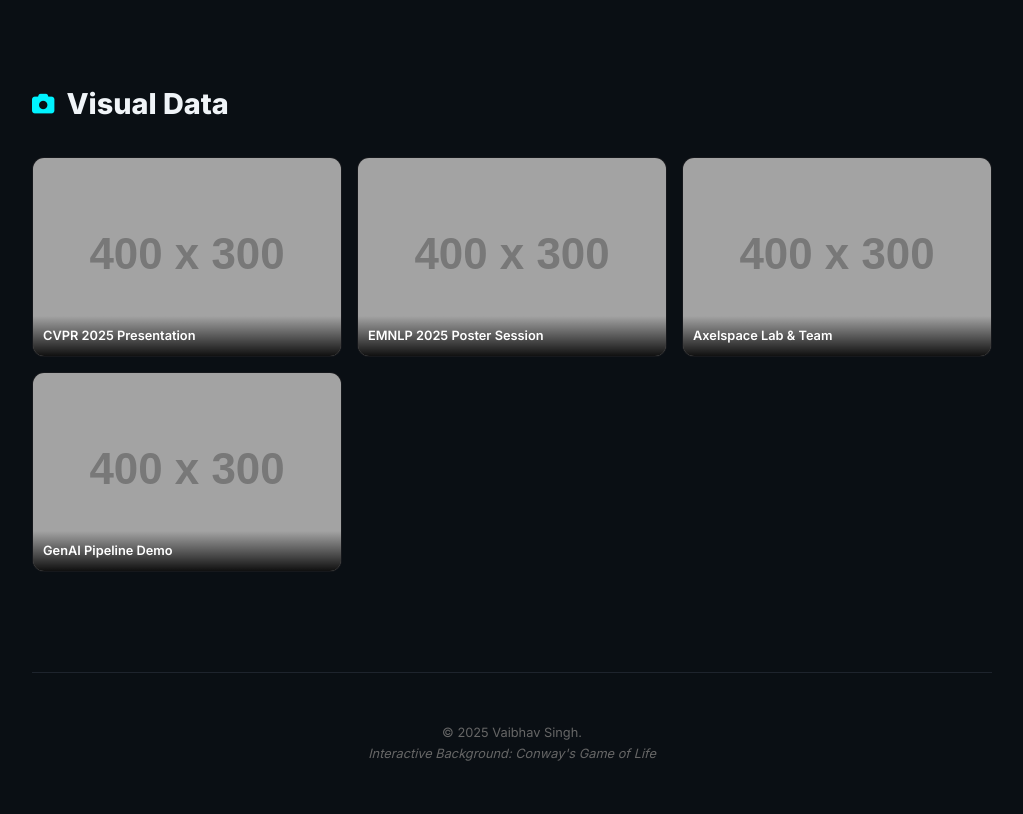
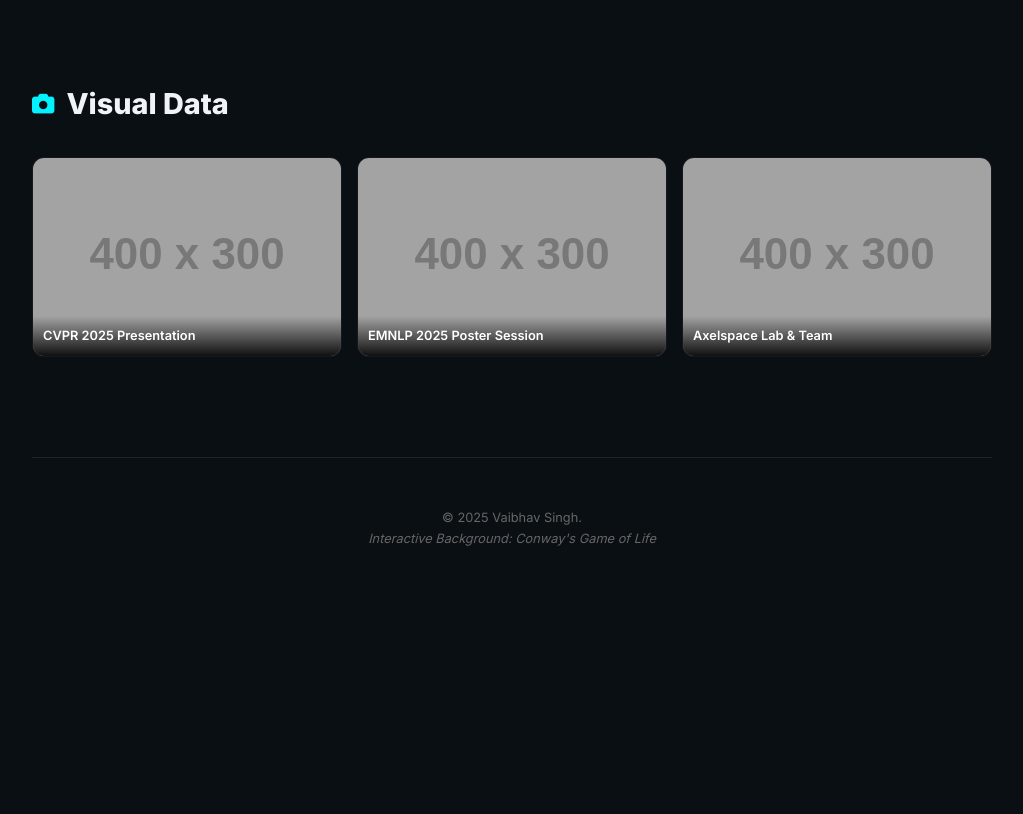
Before and after one commit to itsvaibhav01/itsvaibhav01.github.io, a plain HTML site: page index.html in a window 1280 px wide. Shown: the part 2048-2862 px from the top of the page, without its empty margins (128-1151 px from the left). After the commit the page ends 2647 px from the top, so only its background shows below. Drawn offline with Linux system fonts and the light colour scheme; placeholder pictures from the web are drawn by us.

Commit message:
Remove Project Demo from gallery
Removed Project Demo section from the gallery.

```diff
--- a/index.html
+++ b/index.html
@@ -375,10 +375,6 @@
                     <img src="https://via.placeholder.com/400x300/111/fff?text=Axelspace+Lab" alt="Lab Work">
                     <div class="gallery-caption">Axelspace Lab & Team</div>
                 </div>
-                <div class="gallery-item">
-                    <img src="https://via.placeholder.com/400x300/111/888?text=Project+Demo" alt="Project Demo">
-                    <div class="gallery-caption">GenAI Pipeline Demo</div>
-                </div>
             </div>
         </section>
 
```
